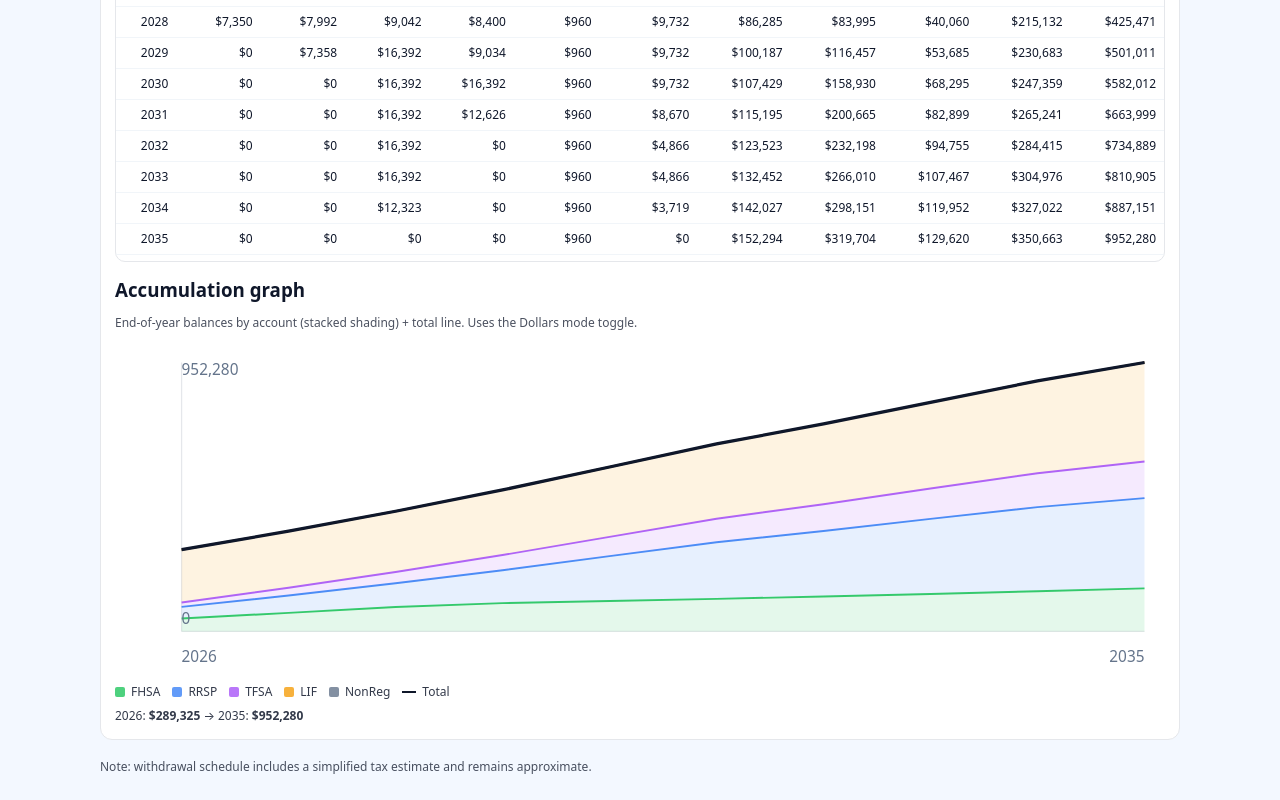
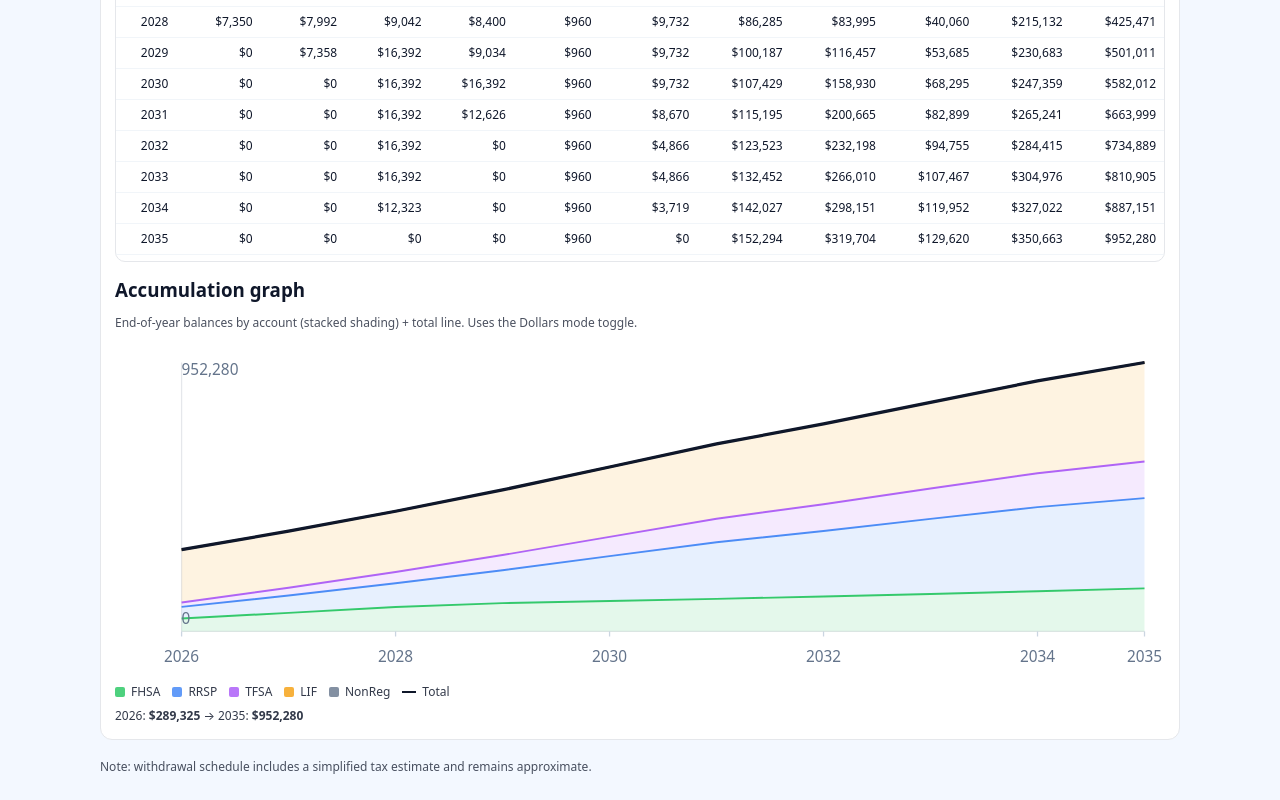
Before and after one commit to kawabunga8/RetirementResource, a React (Vite) app: page / in a window 1280 px wide. Shown: the part 1423-2223 px from the top of the page. Built offline with nearby package versions, Linux system fonts and the light colour scheme.

Commit message:
Add year tick labels to accumulation graph

```diff
--- a/src/App.tsx
+++ b/src/App.tsx
@@ -1607,8 +1607,26 @@ export default function App() {
                   {/* total line */}
                   <path d={totalPath} fill="none" stroke="#0f172a" strokeWidth={2.5} />
 
-                  <text x={padL} y={H - 10} fontSize={12} fill="#64748b">{xMin}</text>
-                  <text x={W - padR} y={H - 10} fontSize={12} fill="#64748b" textAnchor="end">{xMax}</text>
+                  {/* year tick marks */}
+                  {(() => {
+                    const desiredTicks = 6;
+                    const step = Math.max(1, Math.round((xMax - xMin) / desiredTicks));
+                    const ticks: number[] = [];
+                    for (let y = xMin; y <= xMax; y += step) ticks.push(y);
+                    if (ticks[ticks.length - 1] !== xMax) ticks.push(xMax);
+
+                    return ticks.map((y) => {
+                      const x = xScale(y);
+                      return (
+                        <g key={`tick-${y}`}>
+                          <line x1={x} y1={H - padB} x2={x} y2={H - padB + 4} stroke="#cbd5e1" />
+                          <text x={x} y={H - 10} fontSize={12} fill="#64748b" textAnchor="middle">
+                            {y}
+                          </text>
+                        </g>
+                      );
+                    });
+                  })()}
                   <text x={padL} y={padT + 10} fontSize={12} fill="#64748b" textAnchor="start">{money(yMax)}</text>
                   <text x={padL} y={H - padB - 6} fontSize={12} fill="#64748b" textAnchor="start">{money(0)}</text>
                 </svg>
```
